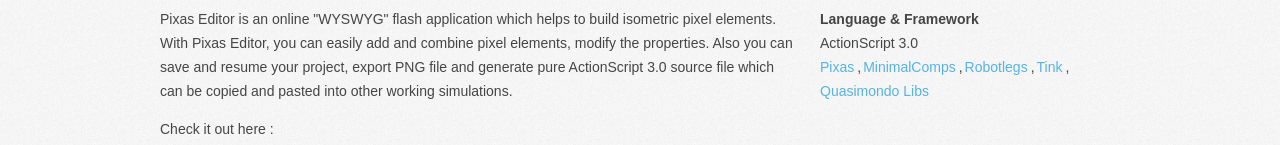
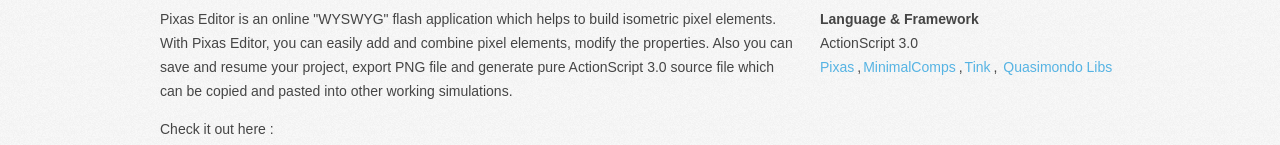
Before and after one commit to rison/rison.github.com, a plain HTML site: page pixas_editor.html in a window 1280 px wide. Shown: the part 592-737 px from the top of the page. Drawn offline with Linux system fonts and the light colour scheme; a web font is replaced by a local one.

Commit message:
Update pixas_editor.html

```diff
--- a/pixas_editor.html
+++ b/pixas_editor.html
@@ -60,7 +60,7 @@
 			</div>
 			<p class="show-back l-fix-a"><a href="http://risonhuang.com" target="_self">< Back to overview</a></p>
 		</div>
-		<div class="show-r"><p class="t-bold">Language & Framework</p><p>ActionScript 3.0<p><p class="l-fix-a" ><a href="pixas.html" target="_self">Pixas</a>,<a href="http://www.minimalcomps.com/" target="_blank">MinimalComps</a>,<a href="http://www.robotlegs.org/" target="_blank">Robotlegs</a>,<a href="http://code.google.com/p/tink/" target="_blank">Tink</a>, <a href="http://code.google.com/p/quasimondolibs/" target="_blank">Quasimondo Libs</a></p></div>
+		<div class="show-r"><p class="t-bold">Language & Framework</p><p>ActionScript 3.0<p><p class="l-fix-a" ><a href="pixas.html" target="_self">Pixas</a>,<a href="http://www.minimalcomps.com/" target="_blank">MinimalComps</a>,<a href="http://code.google.com/p/tink/" target="_blank">Tink</a>, <a href="http://code.google.com/p/quasimondolibs/" target="_blank">Quasimondo Libs</a></p></div>
 	</div>
 </div>
 <script type="text/javascript" src="javascripts/nosir.js"></script>
```
